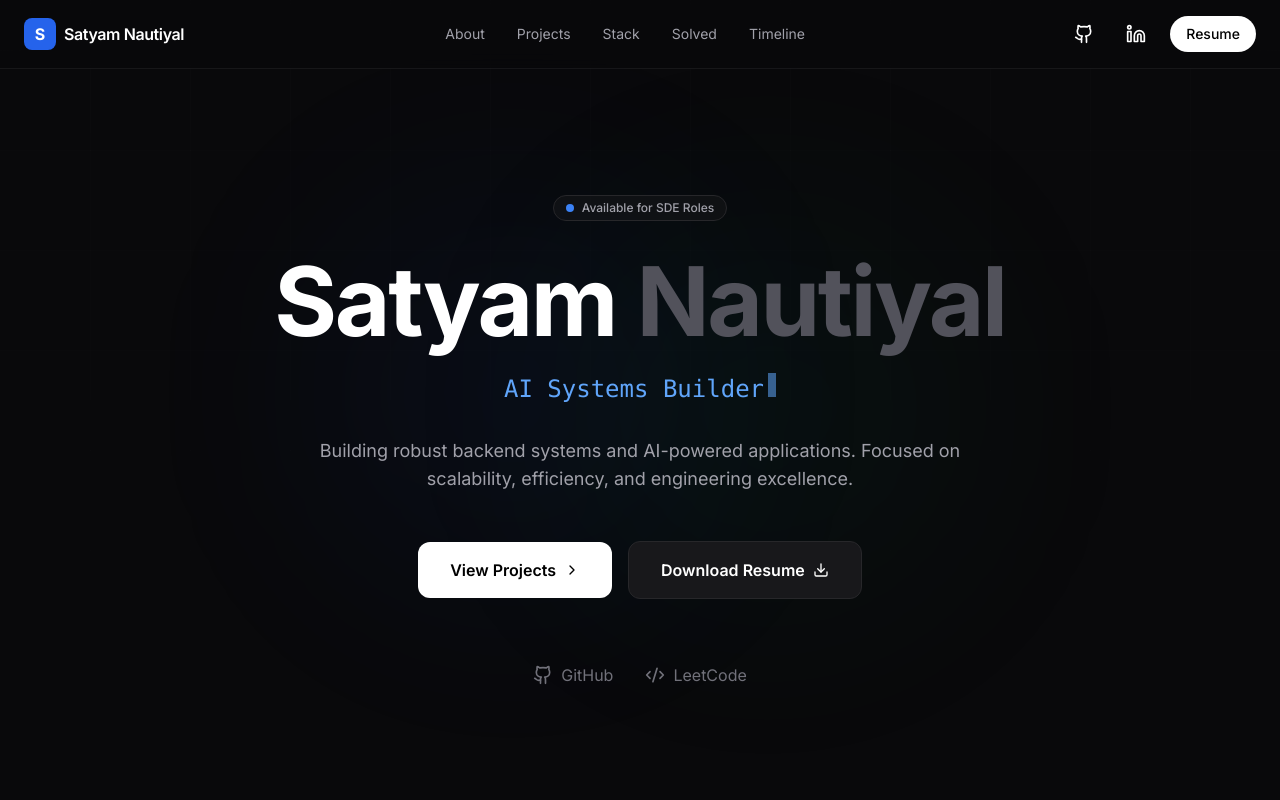
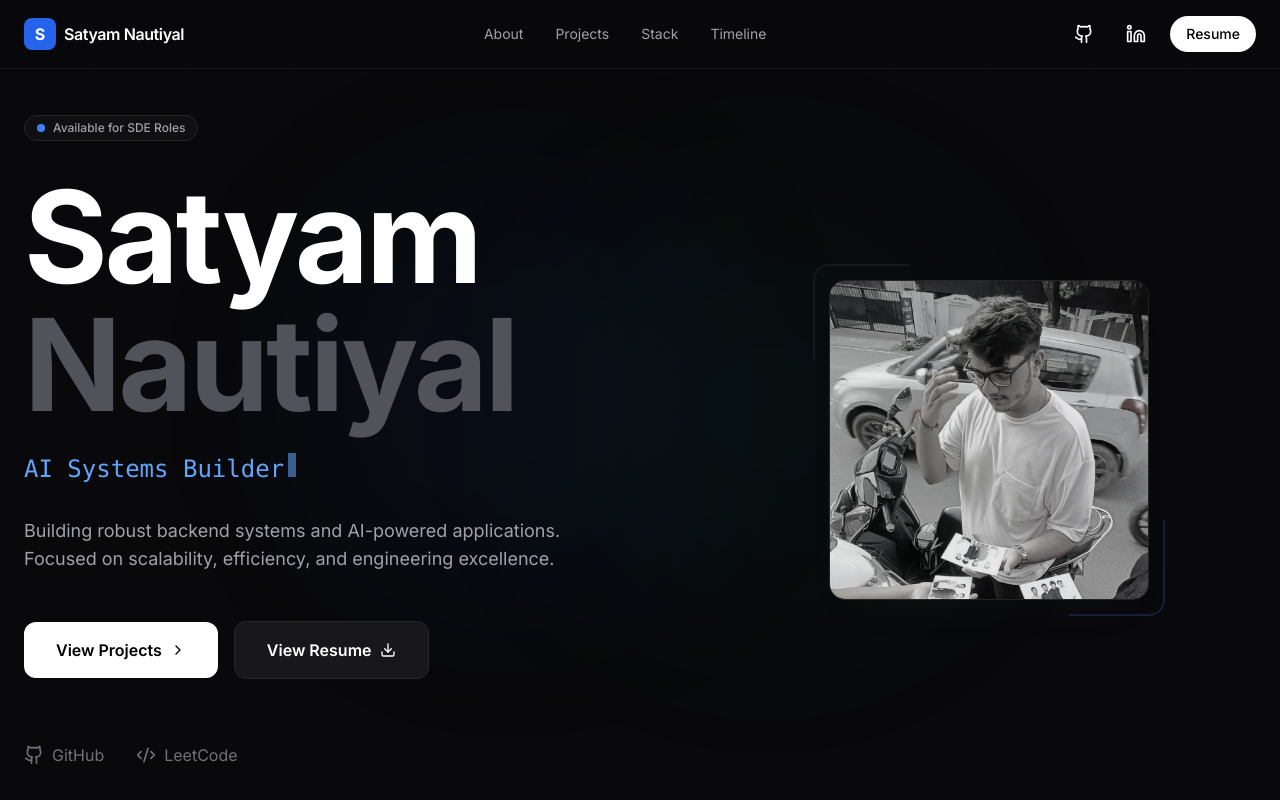
Before and after one commit to satyyam01/Portfolio, a Next.js app: page / in a window 1280 px wide. Shown: the top 800 px of the page. Built offline with nearby package versions, Linux system fonts and the light colour scheme.

Commit message:
hero section, timeline etc updates

```diff
--- a/src/app/page.tsx
+++ b/src/app/page.tsx
@@ -5,9 +5,7 @@ import { Hero } from "@/components/Hero";
 import { About } from "@/components/About";
 import { TechStack } from "@/components/TechStack";
 import { Projects } from "@/components/Projects";
-// ?import { ProblemSolving } from "@/components/ProblemSolving";
-import { SystemDesign } from "@/components/SystemDesign";
-//import { Timeline } from "@/components/Timeline";
+import { Timeline } from "@/components/Timeline";
 import { Contact } from "@/components/Contact";
 
 export default function Home() {
@@ -18,9 +16,7 @@ export default function Home() {
       <About />
       <Projects />
       <TechStack />
-      {/* <ProblemSolving /> */}
-      <SystemDesign />
-      {/* <Timeline /> */}
+      <Timeline />
       <Contact />
     </main>
   );
--- a/src/components/Contact.tsx
+++ b/src/components/Contact.tsx
@@ -13,13 +13,13 @@ export const Contact = () => {
               Let’s Connect.
             </h2>
             <p className="text-zinc-500 text-lg">
-              Currently seeking Software Development Engineer roles focused on backend architecture and AI systems.
+              Looking to join teams where I can learn, contribute, and refine my engineering depth.
             </p>
           </div>
 
           <div className="w-full md:w-auto space-y-4">
             <a
-              href="mailto:hi@satyam.dev"
+              href="mailto:nautiyalsatyam01@gmail.com<"
               className="flex items-center justify-between gap-8 p-6 rounded-2xl bg-white text-black font-bold group hover:bg-zinc-200 transition-all"
             >
               <div className="flex items-center gap-3">
@@ -50,14 +50,9 @@ export const Contact = () => {
 
         <footer className="mt-32 pt-12 border-t border-zinc-900 flex flex-col md:flex-row justify-between items-center gap-8">
           <div className="flex items-center gap-2">
-            <div className="w-8 h-8 rounded-lg bg-blue-600 flex items-center justify-center font-bold text-white">
-              S
+            <div className="text-zinc-600 text-sm">
+            © 2026 Satyam Nautiyal.
             </div>
-            <span className="font-semibold tracking-tight">Satyam Nautiyal</span>
-          </div>
-
-          <div className="text-zinc-600 text-sm">
-            © 2024 Satyam Nautiyal. Engineered for Excellence.
           </div>
 
           <div className="flex gap-8 text-zinc-500 text-xs font-mono">
--- a/src/components/Hero.tsx
+++ b/src/components/Hero.tsx
@@ -1,8 +1,9 @@
 "use client";
 
-import { motion } from "framer-motion";
+import { motion, useMotionValue, useSpring, useTransform } from "framer-motion";
 import { useEffect, useState } from "react";
 import { ChevronRight, Github, Code2, Download } from "lucide-react";
+import Image from "next/image";
 
 const TYPING_LINES = [
   "Backend Developer",
@@ -15,6 +16,28 @@ export const Hero = () => {
   const [lineIndex, setLineIndex] = useState(0);
   const [text, setText] = useState("");
   const [isDeleting, setIsDeleting] = useState(false);
+
+  // Parallax Setup
+  const mouseX = useMotionValue(0);
+  const mouseY = useMotionValue(0);
+
+  const springConfig = { damping: 25, stiffness: 150 };
+  const dx = useSpring(mouseX, springConfig);
+  const dy = useSpring(mouseY, springConfig);
+
+  const translateTextX = useTransform(dx, [-500, 500], [10, -10]);
+  const translateTextY = useTransform(dy, [-500, 500], [10, -10]);
+  const translateImgX = useTransform(dx, [-500, 500], [-20, 20]);
+  const translateImgY = useTransform(dy, [-500, 500], [-20, 20]);
+
+  useEffect(() => {
+    const handleMouseMove = (e: MouseEvent) => {
+      mouseX.set(e.clientX - window.innerWidth / 2);
+      mouseY.set(e.clientY - window.innerHeight / 2);
+    };
+    window.addEventListener("mousemove", handleMouseMove);
+    return () => window.removeEventListener("mousemove", handleMouseMove);
+  }, [mouseX, mouseY]);
 
   useEffect(() => {
     const currentLine = TYPING_LINES[lineIndex];
@@ -35,7 +58,7 @@ export const Hero = () => {
   }, [text, isDeleting, lineIndex]);
 
   return (
-    <section className="relative min-h-screen flex flex-col items-center justify-center pt-20 px-6 overflow-hidden">
+    <section className="relative min-h-screen flex items-center justify-center pt-20 px-6 overflow-hidden">
       {/* Background Animation */}
       <div className="absolute inset-0 z-0">
         <div className="absolute top-1/4 left-1/4 w-96 h-96 bg-blue-600/10 rounded-full blur-[120px] animate-pulse-slow" />
@@ -43,7 +66,12 @@ export const Hero = () => {
         <div className="absolute inset-0 bg-[url('/grid.svg')] bg-center [mask-image:linear-gradient(180deg,white,rgba(255,255,255,0))]" />
       </div>
 
-      <div className="relative z-10 text-center">
+      <div className="relative z-10 flex flex-col lg:flex-row items-center justify-center gap-12 lg:gap-24 max-w-7xl mx-auto w-full">
+        {/* Left Side: Text Block */}
+        <motion.div
+          style={{ x: translateTextX, y: translateTextY }}
+          className="text-center lg:text-left flex-[1.2]"
+        >
           <motion.div
             initial={{ opacity: 0, scale: 0.9 }}
             animate={{ opacity: 1, scale: 1 }}
@@ -61,7 +89,7 @@ export const Hero = () => {
             initial={{ opacity: 0, y: 20 }}
             animate={{ opacity: 1, y: 0 }}
             transition={{ delay: 0.2 }}
-          className="text-5xl md:text-8xl font-bold tracking-tight text-white mb-6"
+            className="text-5xl md:text-8xl lg:text-9xl font-bold tracking-tight text-white mb-6"
           >
             Satyam <span className="text-zinc-600">Nautiyal</span>
           </motion.h1>
@@ -82,7 +110,7 @@ export const Hero = () => {
             initial={{ opacity: 0, y: 20 }}
             animate={{ opacity: 1, y: 0 }}
             transition={{ delay: 0.5 }}
-          className="text-zinc-400 max-w-2xl mx-auto mb-12 text-lg"
+            className="text-zinc-400 max-w-2xl lg:mx-0 mx-auto mb-12 text-lg"
           >
             Building robust backend systems and AI-powered applications.
             Focused on scalability, efficiency, and engineering excellence.
@@ -92,14 +120,14 @@ export const Hero = () => {
             initial={{ opacity: 0, y: 20 }}
             animate={{ opacity: 1, y: 0 }}
             transition={{ delay: 0.6 }}
-          className="flex flex-wrap items-center justify-center gap-4"
+            className="flex flex-wrap items-center lg:justify-start justify-center gap-4"
           >
             <button className="px-8 py-4 bg-white text-black font-semibold rounded-xl hover:bg-zinc-200 transition-all flex items-center gap-2 group">
               View Projects
               <ChevronRight className="w-4 h-4 group-hover:translate-x-1 transition-transform" />
             </button>
             <button className="px-8 py-4 bg-zinc-900 text-white font-semibold rounded-xl border border-zinc-800 hover:bg-zinc-800 transition-all flex items-center gap-2">
-            Download Resume
+              View Resume
               <Download className="w-4 h-4" />
             </button>
           </motion.div>
@@ -108,7 +136,7 @@ export const Hero = () => {
             initial={{ opacity: 0 }}
             animate={{ opacity: 1 }}
             transition={{ delay: 1 }}
-          className="mt-16 flex items-center justify-center gap-8 text-zinc-500"
+            className="mt-16 flex items-center lg:justify-start justify-center gap-8 text-zinc-500"
           >
             <a href="https://github.com/satyyam01?tab=repositories" className="hover:text-white transition-colors flex items-center gap-2">
               <Github className="w-5 h-5" />
@@ -119,6 +147,35 @@ export const Hero = () => {
               <span>LeetCode</span>
             </a>
           </motion.div>
+        </motion.div>
+
+        {/* Right Side: Portrait Portrait */}
+        <motion.div
+          initial={{ opacity: 0, y: 40 }}
+          animate={{ opacity: 1, y: 0 }}
+          transition={{ delay: 0.8, duration: 0.8 }}
+          style={{ x: translateImgX, y: translateImgY }}
+          className="flex-1 lg:flex items-center justify-center p-4"
+        >
+          <div className="relative group">
+            {/* Soft Glow */}
+            <div className="absolute -inset-4 bg-blue-500/5 blur-3xl rounded-full opacity-0 group-hover:opacity-100 transition-opacity" />
+
+            <div className="relative w-64 h-64 md:w-80 md:h-80 lg:w-[320px] lg:h-[320px] grayscale-[0.9] opacity-90 group-hover:grayscale-0 group-hover:opacity-100 transition-all duration-700 rounded-2xl overflow-hidden border border-zinc-800 shadow-2xl shadow-blue-500/5">
+              <Image
+                src="/profile.jpg"
+                alt="Satyam Nautiyal"
+                fill
+                className="object-cover"
+                priority
+              />
+            </div>
+
+            {/* Subtle decorative elements */}
+            <div className="absolute -bottom-4 -right-4 w-24 h-24 border-b-2 border-r-2 border-blue-500/20 rounded-br-2xl pointer-events-none" />
+            <div className="absolute -top-4 -left-4 w-24 h-24 border-t-2 border-l-2 border-zinc-800/50 rounded-tl-2xl pointer-events-none" />
+          </div>
+        </motion.div>
       </div>
     </section>
   );
--- a/src/components/Navbar.tsx
+++ b/src/components/Navbar.tsx
@@ -22,7 +22,6 @@ export const Navbar = () => {
         <Link href="#about" className="hover:text-white transition-colors">About</Link>
         <Link href="#projects" className="hover:text-white transition-colors">Projects</Link>
         <Link href="#stack" className="hover:text-white transition-colors">Stack</Link>
-        <Link href="#problem-solving" className="hover:text-white transition-colors">Solved</Link>
         <Link href="#timeline" className="hover:text-white transition-colors">Timeline</Link>
       </div>
 
--- a/src/components/ProblemSolving.tsx
+++ /dev/null
@@ -1,82 +0,0 @@
-"use client";
-
-import { motion } from "framer-motion";
-import { Code2, Flame, Award, BarChart } from "lucide-react";
-
-export const ProblemSolving = () => {
-  return (
-    <section id="problem-solving" className="py-24 px-6 bg-zinc-950">
-      <div className="max-w-7xl mx-auto">
-        <div className="grid grid-cols-1 lg:grid-cols-2 gap-16 items-center">
-          <div>
-            <h2 className="text-3xl md:text-5xl font-bold mb-6">Problem Solving</h2>
-            <p className="text-zinc-400 text-lg mb-8">
-              “I solve problems to think better, not just to pass interviews.”
-            </p>
-
-            <div className="grid grid-cols-2 gap-4">
-              {[
-                { label: "Problems Solved", value: "350+", icon: Code2 },
-                { label: "Current Streak", value: "45 Days", icon: Flame },
-                { label: "Global Rank", value: "Top 12%", icon: Award },
-                { label: "Accuracy", value: "88%", icon: BarChart },
-              ].map((stat, idx) => (
-                <div key={idx} className="p-6 rounded-2xl bg-zinc-900 border border-zinc-800">
-                  <stat.icon className="w-6 h-6 text-blue-500 mb-4" />
-                  <div className="text-2xl font-bold">{stat.value}</div>
-                  <div className="text-xs text-zinc-500 uppercase tracking-wider">{stat.label}</div>
-                </div>
-              ))}
-            </div>
-          </div>
-
-          <div className="space-y-8">
-            <div className="p-8 rounded-3xl bg-zinc-900/50 border border-zinc-800 relative overflow-hidden group">
-              <div className="absolute top-0 right-0 p-8 opacity-10 group-hover:opacity-20 transition-opacity">
-                <Code2 className="w-32 h-32" />
-              </div>
-
-              <h3 className="text-xl font-bold mb-8">Platform Expertise</h3>
-
-              <div className="space-y-6">
-                {[
-                  { label: "Easy", solved: 120, total: 150, color: "bg-emerald-500" },
-                  { label: "Medium", solved: 180, total: 250, color: "bg-yellow-500" },
-                  { label: "Hard", solved: 50, total: 100, color: "bg-red-500" },
-                ].map((diff) => (
-                  <div key={diff.label}>
-                    <div className="flex justify-between text-sm mb-2">
-                      <span className="text-zinc-400 font-medium">{diff.label}</span>
-                      <span className="text-zinc-600">{diff.solved} / {diff.total}</span>
-                    </div>
-                    <div className="w-full h-2 bg-zinc-800 rounded-full overflow-hidden">
-                      <motion.div
-                        initial={{ width: 0 }}
-                        whileInView={{ width: `${(diff.solved/diff.total)*100}%` }}
-                        transition={{ duration: 1, delay: 0.2 }}
-                        className={`h-full ${diff.color}`}
-                      />
-                    </div>
-                  </div>
-                ))}
-              </div>
-
-              <div className="mt-12 flex items-center justify-between p-4 rounded-xl bg-zinc-950 border border-zinc-800">
-                 <div className="flex items-center gap-3">
-                    <div className="w-10 h-10 rounded-full bg-blue-500/10 flex items-center justify-center">
-                       <Award className="w-5 h-5 text-blue-500" />
-                    </div>
-                    <div>
-                      <div className="text-sm font-bold">Knight Badge</div>
-                      <div className="text-[10px] text-zinc-500 uppercase">LeetCode Milestone</div>
-                    </div>
-                 </div>
-                 <a href="https://leetcode.com/u/satyyam01/" className="text-xs text-blue-500 hover:underline">View Profile</a>
-              </div>
-            </div>
-          </div>
-        </div>
-      </div>
-    </section>
-  );
-};
--- a/src/components/SystemDesign.tsx
+++ /dev/null
@@ -1,53 +0,0 @@
-"use client";
-
-import { motion } from "framer-motion";
-import { User, Server, Database, Shield, Zap, Cpu } from "lucide-react";
-
-const nodes = [
-  { id: 1, label: "User Interface", icon: User, desc: "React + TailwindCSS" },
-  { id: 2, label: "Authentication", icon: Shield, desc: "JWT + Bcrypt" },
-  { id: 3, label: "API Gateway", icon: Server, desc: "Next.js / Express" },
-  { id: 4, label: "Caching Layer", icon: Zap, desc: "Redis" },
-  { id: 5, label: "Primary DB", icon: Database, desc: "PostgreSQL / Mongo" },
-  { id: 6, label: "AI Engine", icon: Cpu, desc: "LLM + RAG (Pinecone)" },
-];
-
-export const SystemDesign = () => {
-  return (
-    <section className="py-24 px-6">
-      <div className="max-w-7xl mx-auto">
-        <div className="text-center mb-16">
-          <h2 className="text-3xl md:text-5xl font-bold mb-4">Journey</h2>
-          <p className="text-zinc-500">From fundamentals to designing for scalability, resilience, and intelligence.</p>
-        </div>
-
-        <div className="relative flex flex-col items-center gap-12">
-          {/* Vertical Line */}
-          <div className="absolute top-0 bottom-0 w-px bg-zinc-800 hidden md:block" />
-
-          {nodes.map((node, idx) => (
-            <motion.div
-              key={node.id}
-              initial={{ opacity: 0, x: idx % 2 === 0 ? -50 : 50 }}
-              whileInView={{ opacity: 1, x: 0 }}
-              transition={{ duration: 0.5, delay: idx * 0.1 }}
-              viewport={{ once: true }}
-              className={`relative z-10 flex items-center w-full md:w-1/2 ${idx % 2 === 0 ? "md:justify-start md:pr-12 md:mr-[50%]" : "md:justify-end md:pl-12 md:ml-[50%]"}`}
-            >
-              <div className={`flex flex-col ${idx % 2 === 0 ? "md:items-end text-right" : "md:items-start text-left"} p-6 rounded-2xl bg-zinc-900 border border-zinc-800 w-full hover:border-blue-500/50 transition-all`}>
-                <div className="w-10 h-10 rounded-lg bg-zinc-800 flex items-center justify-center mb-4">
-                  <node.icon className="w-5 h-5 text-blue-500" />
-                </div>
-                <h3 className="text-lg font-bold mb-1">{node.label}</h3>
-                <p className="text-sm text-zinc-500">{node.desc}</p>
-              </div>
-
-              {/* Connector Dot */}
-              <div className="absolute top-1/2 left-full md:left-auto md:right-[-6px] transform -translate-y-1/2 w-3 h-3 rounded-full bg-blue-500 hidden md:block" style={{ [idx % 2 === 0 ? 'right' : 'left']: '-5.5px' }} />
-            </motion.div>
-          ))}
-        </div>
-      </div>
-    </section>
-  );
-};
--- a/src/components/Timeline.tsx
+++ b/src/components/Timeline.tsx
@@ -12,7 +12,7 @@ const nodes = [
   { id: 6, label: "AI Engine", icon: Cpu, desc: "LLM + RAG (Pinecone)" },
 ];
 
-export const SystemDesign = () => {
+export const Timeline = () => {
   return (
     <section className="py-24 px-6">
       <div className="max-w-7xl mx-auto">
--- a/src/lib/constants.ts
+++ b/src/lib/constants.ts
@@ -2,22 +2,22 @@ export const TECH_STACK = [
   {
     domain: "Backend Systems",
     philosophy: "Designing APIs, managing data integrity, and optimizing latency.",
-    tools: ["Node.js", "Express.js", "Redis", "PostgreSQL", "MongoDB", "REST APIs", "JWT Authentication"],
+    tools: ["Node.js", "Express.js", "Redis", "PostgreSQL", "MongoDB", "REST APIs"],
   },
   {
     domain: "AI & Applied ML",
     philosophy: "Building intelligent retrieval systems and predictable models.",
-    tools: ["RAG Systems", "Pinecone", "Cohere", "LangChain", "LangGraph", "LightGBM", "SHAP"],
+    tools: ["RAG Systems", "Pinecone", "Cohere", "LangChain", "LangGraph", "Classical ML", "SHAP"],
   },
   {
     domain: "Frontend",
     philosophy: "Architecting clean, responsive, and type-safe user interfaces.",
-    tools: ["React", "TypeScript", "TailwindCSS", "Next.js", "Vite", "Framer Motion"],
+    tools: ["React", "TypeScript", "TailwindCSS", "Next.js", "Vite"],
   },
   {
     domain: "Dev & Tooling",
     philosophy: "Ensuring consistent environments and efficient delivery.",
-    tools: ["Docker", "Git", "AWS Basics", "Postman", "Bash", "Linux"],
+    tools: ["Microservices", "Docker", "Git", "AWS Basics", "Postman", "Bash"],
   },
 ];
 
```
Also changed, not shown: public/profile.jpg (added). Lines whose indentation alone changed are shown as unchanged.
